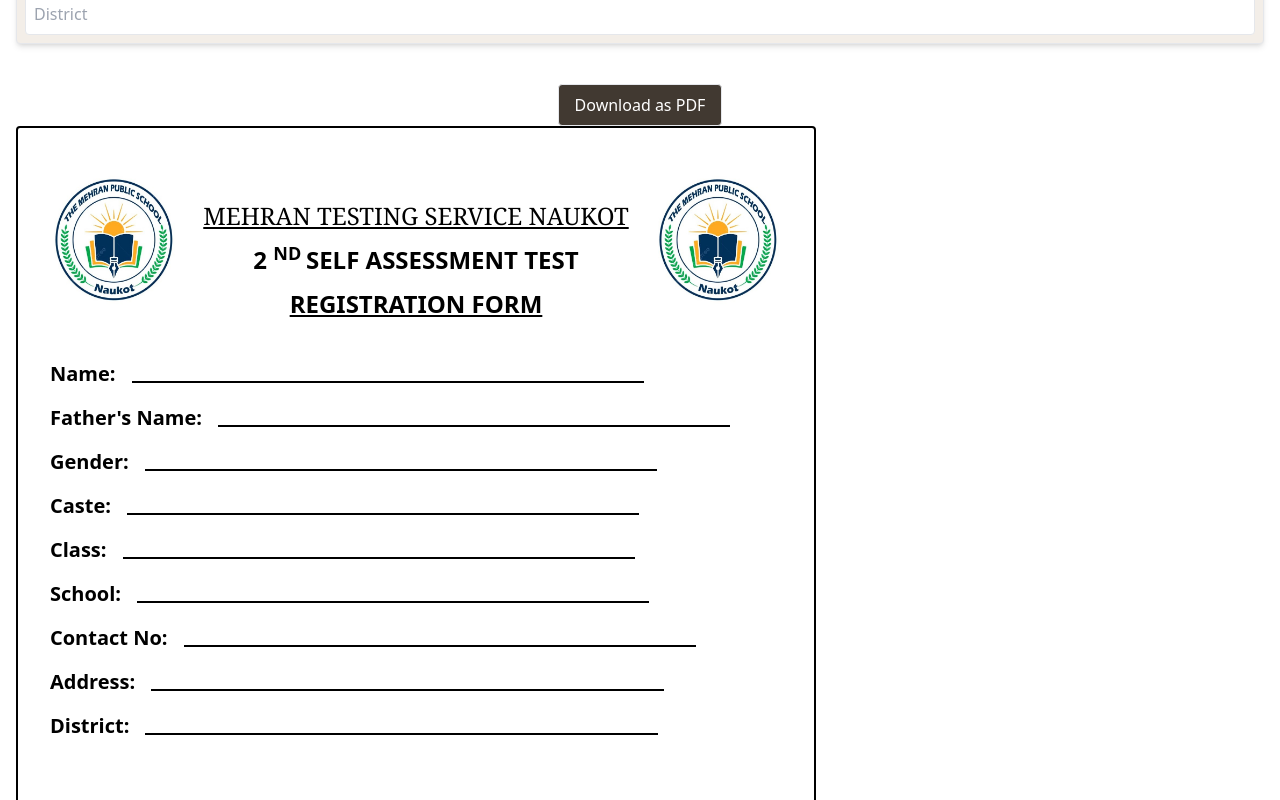
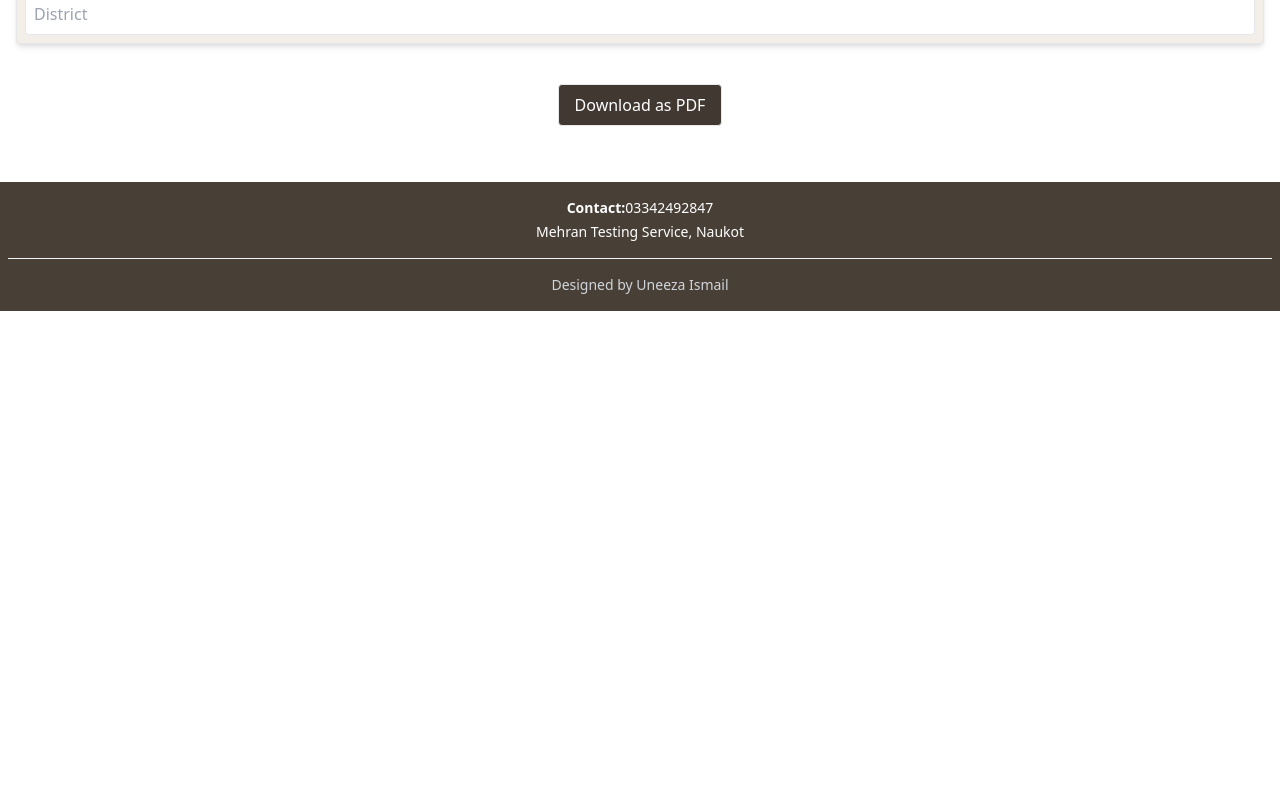
Before and after one commit to uneezaismail/mehran-ts, a Next.js app: page / in a window 1280 px wide. Shown: the part 2580-3380 px from the top of the page. After the commit the page ends 2891 px from the top, so only its background shows below. Built offline with nearby package versions, Linux system fonts and the light colour scheme.

Commit message:
Update Form.tsx

```diff
--- a/app/components/Form.tsx
+++ b/app/components/Form.tsx
@@ -34,7 +34,7 @@
   // Generate PDF
  const generatePDF = async () => {
   if (formRef.current) {
-      const canvas = await html2canvas(formRef.current, { scale: 1 });
+    const canvas = await html2canvas(formRef.current, { scale: 2 });
     const imgData = canvas.toDataURL("image/png");
 
     const pdf = new jsPDF("p", "mm", "a4");
@@ -48,9 +48,6 @@
     // Adjust the scaling factor dynamically based on screen size
     const scaleFactor = Math.min(maxWidth / canvasWidth, maxHeight / canvasHeight);
 
-      // New image dimensions after scaling
-      const imgWidth = canvasWidth * scaleFactor;
-      const imgHeight = canvasHeight * scaleFactor;
 
     // Ensure the image fits within the A4 size on mobile as well
     const viewportWidth = window.innerWidth;  // Get the current screen width
@@ -117,7 +114,7 @@
       {/* Input Form */}
       <div className="bg-[#F3EEE8] p-2 border rounded shadow-md w-full mx-auto mb-10">
         <h2 className="text-xl text-center font-semibold text-[#392712] mb-8">Fill in the Registration Form:</h2>
-        <div className="grid grid-cols-1 gap-4">
+        <form className="grid grid-cols-1 gap-4">
           <input
             type="text"
             name="name"
@@ -200,7 +197,7 @@
             className="p-2 border rounded"
             required
           />
-        </div>
+        </form>
       </div>
 
 
@@ -214,7 +211,7 @@
 
       {/* Hidden Rendered Form for PDF */}
 
-  <div ref={formRef}  className="border-2 border-black p-8  space-y-10 rounded bg-white w-[800px]">
+  <div ref={formRef}  className="border-2 border-black p-8  space-y-10 rounded bg-white w-[800px]" style={{ display: isPopupVisible ? "block" : "none" }}>
     {/* Form content */}
     <div className="flex justify-between items-center mb-10">
       <Image src="/mehran-logo.jpg" alt="Logo" width={128} height={128} />
```
Lines whose indentation alone changed are shown as unchanged.
